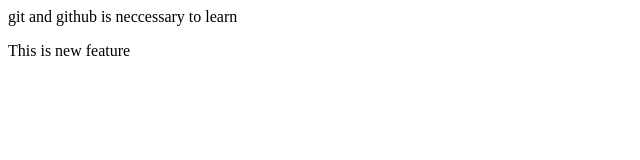
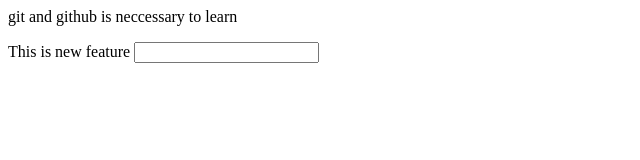
Before and after one commit to RwtKuldeep/localrepo, a plain HTML site: page index.html in a window 1280 px wide. Shown: the whole page, without its empty margins (0-640 px from the left). Drawn offline with Linux system fonts and the light colour scheme.

Commit message:
add input

```diff
--- a/index.html
+++ b/index.html
@@ -1,2 +1,2 @@
 <p>git and github is neccessary to learn</p>
-<p>This is new feature</p>
+<p>This is new feature <input type="text"></p>
```
